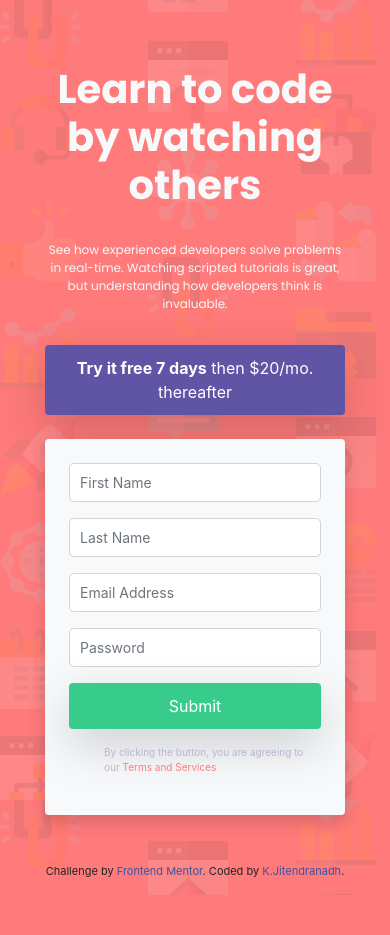
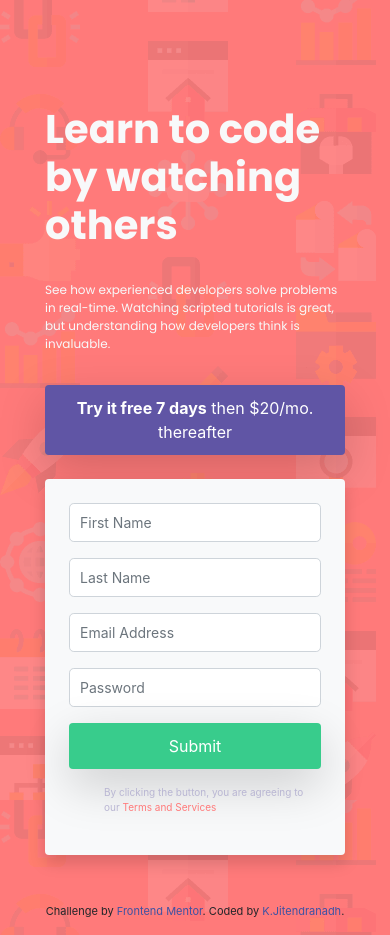
Before and after one commit to jithu-09/SIgnup-form, a plain HTML site: page index.html in a window 390 px wide. Before the commit the page ends 895 px from the top, so only its background shows below. Drawn offline with nearby package versions, Linux system fonts and the light colour scheme.

Commit message:
Update index.html

```diff
--- a/index.html
+++ b/index.html
@@ -87,9 +87,9 @@
     .attribution { font-size: 11px; text-align: center; }
     .attribution a { color: hsl(228, 45%, 44%); text-decoration: none; }
 
-    @media only screen and (max-width: 600px) {
+    @media only screen and (max-width: 320px) {
       .intro h1{
-        padding-top: 20px;
+        padding-top: 120px;
         text-align: center;
       }
       .intro p{
```
